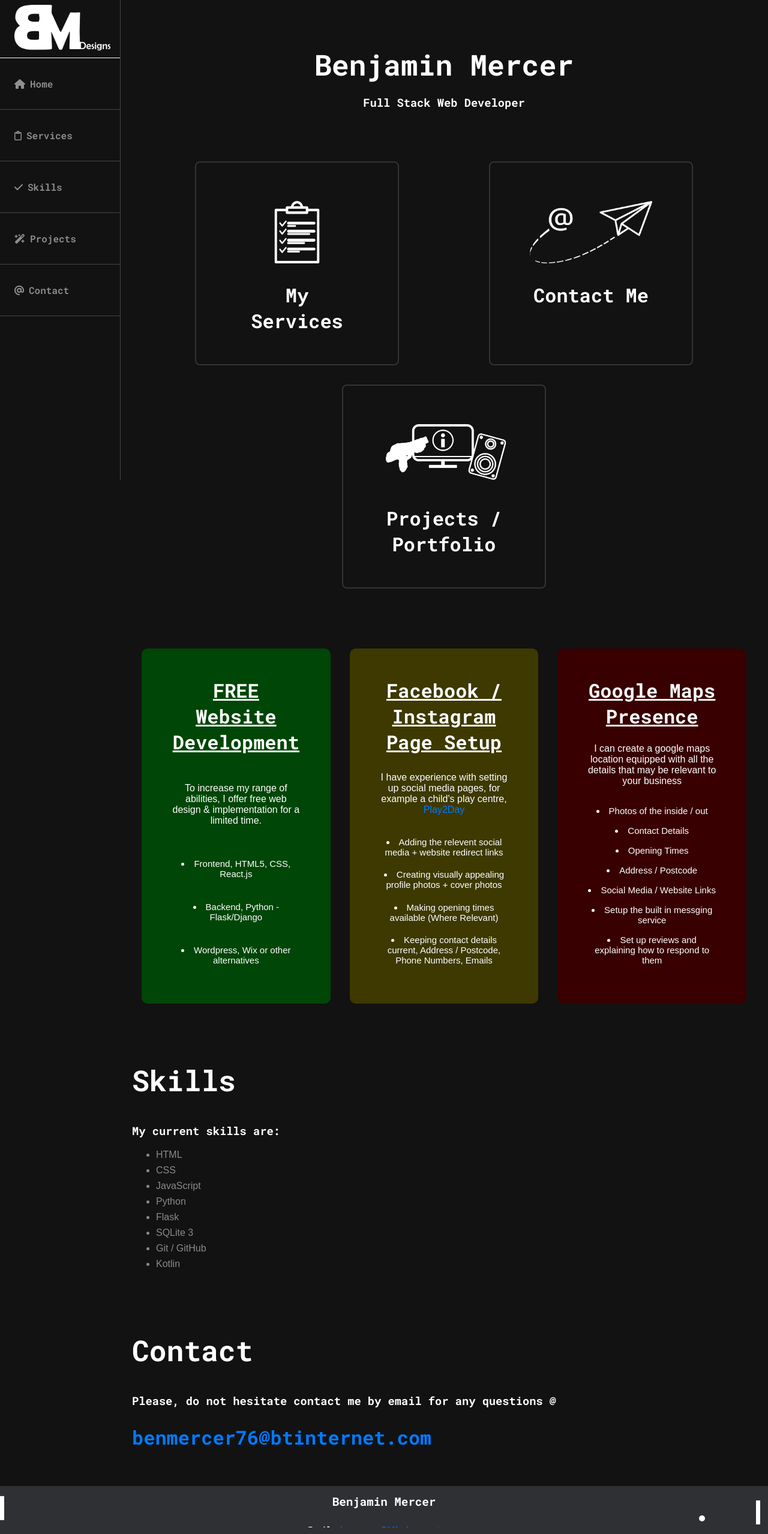
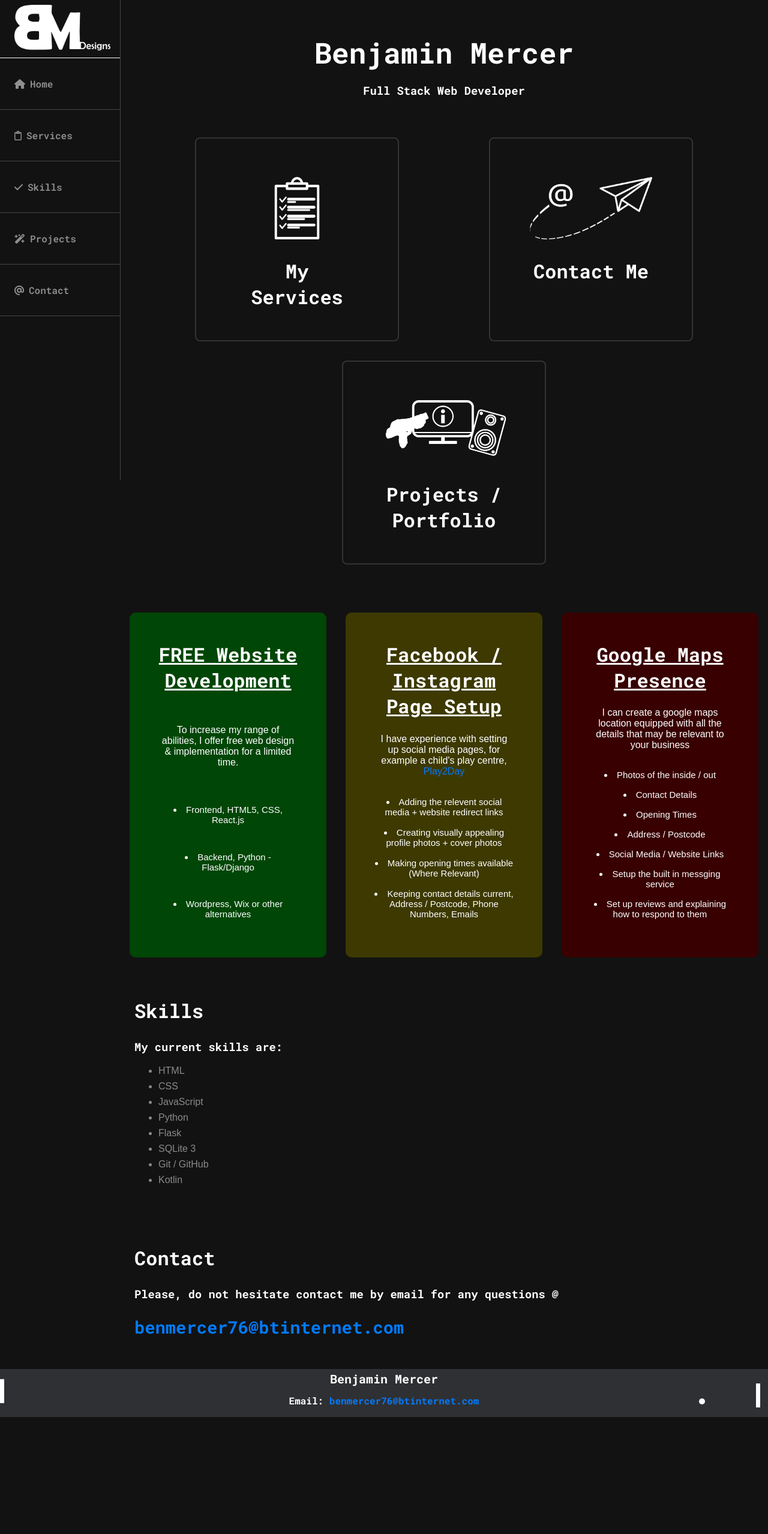
Before and after one commit to benjamano/Website, a Flask app: page / in a window 1280 px wide. Shown: the whole page at 60% size. After the commit the page ends 2362 px from the top, so only its background shows below. Run offline with Flask 3, Linux system fonts and the light colour scheme; style sheets or scripts are compiled from the project's sources; some libraries are stand-ins or nearby versions; some web fonts are replaced.

Commit message:
Small Changes

```diff
--- a/frontend/static/styles.css
+++ b/frontend/static/styles.css
@@ -47,7 +47,7 @@ h1{
 h2{
     font-family: "Roboto Mono";
     color: white;
-    font-size: 3rem;
+    font-size: 2rem;
 }
 
 h3{
@@ -226,8 +226,6 @@ a:hover {
 }
 
 section {
-    padding: 20px;
-    margin-bottom: 30px 0;
     text-align: left;
 }
 
@@ -236,6 +234,9 @@ section {
     text-align: center;
 }
 
+.gencont{
+    padding: 1.5rem;
+}
 
 .button-container {
     display: flex;
@@ -320,13 +321,15 @@ footer{
 }
 
 .footer h1{
+    margin: 0;
     color: white;
-    font-size: 1.5vw;
+    font-size: 20px;
 }
 
 .footer h2{
-    font-size: 1vw;
+    font-size: 1rem;
     color: white;
+    font-weight: light;
     overflow: hidden;
 }
 
--- a/frontend/templates/index.html
+++ b/frontend/templates/index.html
@@ -120,6 +120,7 @@
             </section>
 
             <section id="skills">
+                <div class="gencont">
                     <h2>Skills</h2>
                     <h3>My current skills are:</h3>
                     <ul>
@@ -133,13 +134,11 @@
                         <!-- <li>React.js</li> -->
                         <li>Kotlin</li>
                     </ul>
-
-            <!-- <section id="portfolio">
-                <h2>Portfolio</h2>
-                Your contact content goes here -->
+                </div>
             </section>
 
             <section id="contact">
+                <div class="gencont">
                     <!-- <div class="contactcard">
                         <img src="{{ url_for('static', filename='images/me.jpg') }}" alt="A photo of me, Ben looking fancy at prom!">
                         <h1>Benjamin Mercer</h1>
@@ -147,7 +146,8 @@
                     </div> -->
                     <h2>Contact</h2>
                     <h3>Please, do not hesitate contact me by email for any questions @</h3>
-                <h2 style="font-size: 2rem; overflow:hidden;"><a href=mailto:"benmercer76@btinternet.com">benmercer76@btinternet.com</a><h2>
+                    <h2 style="font-size: 1.8rem; overflow:hidden;"><a href=mailto:"benmercer76@btinternet.com">benmercer76@btinternet.com</a><h2>
+                </div>
             </section>
         </div>
     </div>
```
Lines whose indentation alone changed are shown as unchanged.
